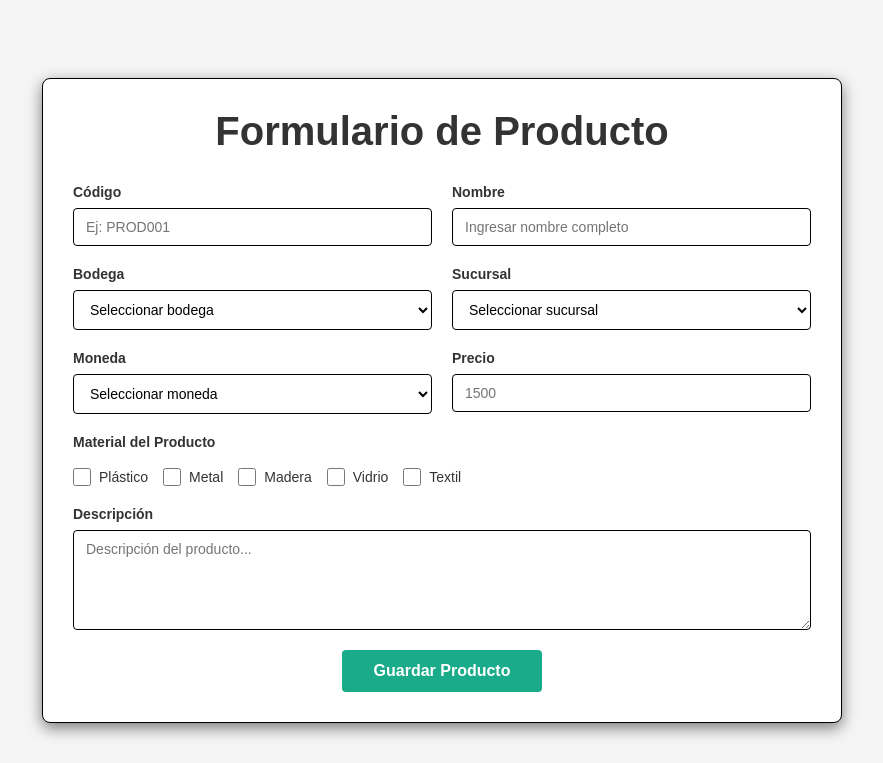
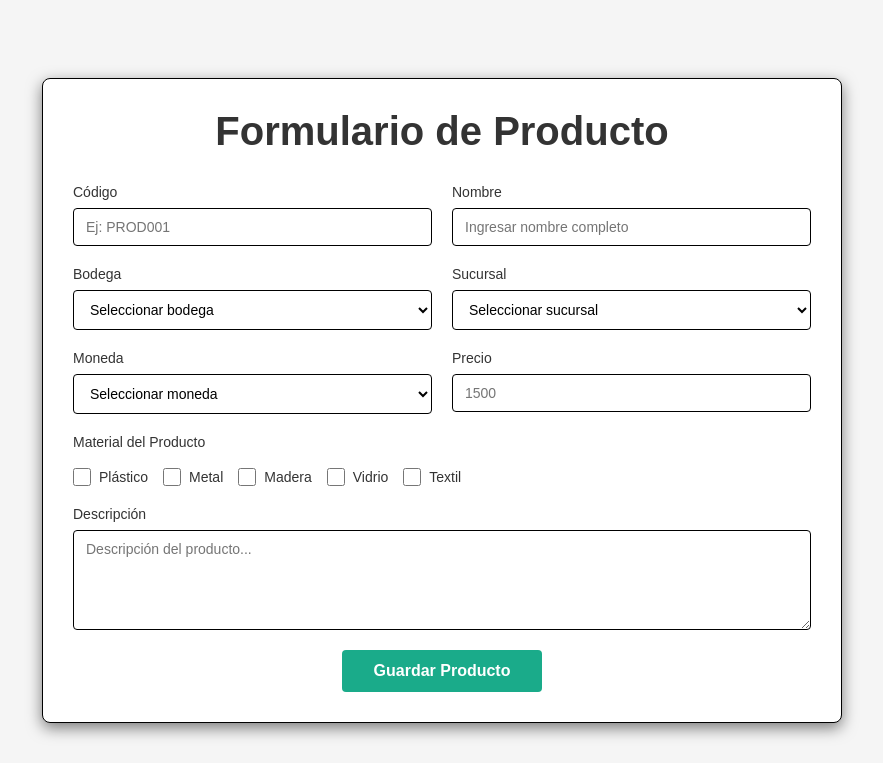
Before and after one commit to 3J0sB/PruebaTecnicaDesis, a PHP site: page / in a window 1280 px wide. Shown: the top 763 px of the page, without its empty margins (198-1081 px from the left). Run offline with PHP 8.4, Linux system fonts and the light colour scheme; data comes from the database, SQL or seed files in the repository; some libraries are stand-ins or nearby versions.

Commit message:
fixed more styles 😼👍

```diff
--- a/assets/css/styles.css
+++ b/assets/css/styles.css
@@ -54,7 +54,7 @@ form {
 
 label {
     color: #333;
-    font-weight: bold;
+    font-weight: 500;
     font-size: 14px;
 }
 
```
